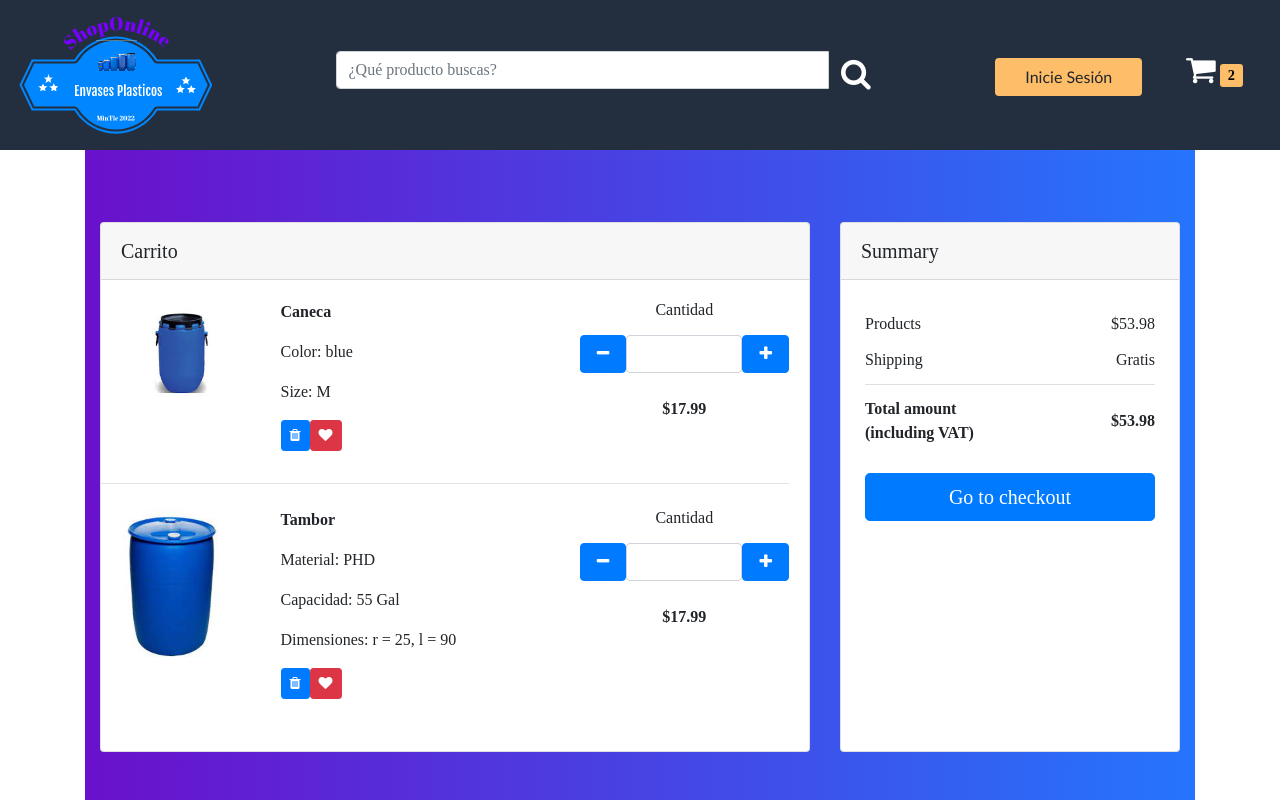
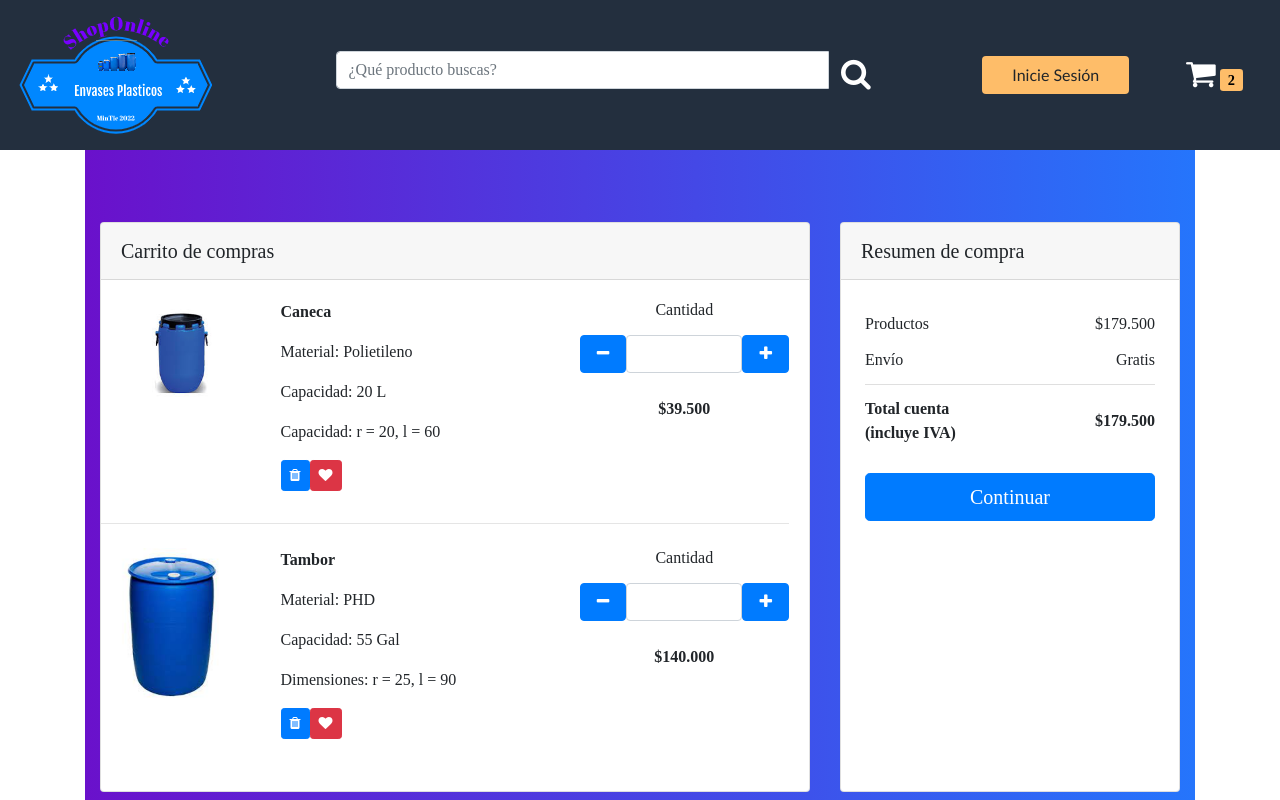
Before and after one commit to Software-For-Your-Needs/shopOnline, a React (Create React App) app in the folder front/: page /Carrito in a window 1280 px wide. Built offline with nearby package versions, Linux system fonts and the light colour scheme; a web font is replaced by a local one.

Commit message:
feat: agrega enlace entre carrito y productos

```diff
--- a/front/src/components/Carrito.js
+++ b/front/src/components/Carrito.js
@@ -9,7 +9,7 @@ export const Carrito = () => {
                     <div className="col-md-8">
                         <div className="card mb-4">
                             <div className="card-header py-3">
-                                <h5 className="mb-0">Carrito</h5>
+                                <h5 className="mb-0">Carrito de compras</h5>
                             </div>
                             <div className="card-body">
                                 <div className="row">
@@ -27,8 +27,9 @@ export const Carrito = () => {
 
                                     <div className="col-lg-5 col-md-6 mb-4 mb-lg-0">
                                         <p><strong>Caneca</strong></p>
-                                        <p>Color: blue</p>
-                                        <p>Size: M</p>
+                                        <p>Material: Polietileno</p>
+                                        <p>Capacidad: 20 L</p>
+                                        <p>Capacidad: r = 20, l = 60</p>
                                         <button type="button" className="btn btn-primary btn-sm mb-2" data-mdb-toggle="tooltip" title="Remover producto">
                                         <i className="fa fa-trash"></i>
                                         </button>
@@ -56,7 +57,7 @@ export const Carrito = () => {
                                             </button>
                                         </div>
                                         <p className="text-start text-md-center">
-                                        <strong>$17.99</strong>
+                                        <strong>$39.500</strong>
                                         </p>
                                     </div>
 
@@ -110,7 +111,7 @@ export const Carrito = () => {
                                             </button>
                                         </div>
                                         <p class="text-start text-md-center">
-                                        <strong>$17.99</strong>
+                                        <strong>$140.000</strong>
                                         </p>
                                     </div>
                                 </div>
@@ -123,34 +124,34 @@ export const Carrito = () => {
                     <div class="col-md-4">
                         <div class="card mb-4">
                             <div class="card-header py-3">
-                                <h5 class="mb-0">Summary</h5>
+                                <h5 class="mb-0">Resumen de compra</h5>
                             </div>
                             <div class="card-body px-4">
                                 <ul class="list-group list-group-flush">
                                     <li
                                         class="list-group-item d-flex justify-content-between align-items-center border-0 px-0 pb-0">
-                                        Products
-                                        <span>$53.98</span>
+                                        Productos
+                                        <span>$179.500</span>
                                     </li>
                                     <li class="list-group-item d-flex justify-content-between align-items-center px-0">
-                                        Shipping
+                                        Envío
                                         <span>Gratis</span>
                                     </li>
                                     <li
                                         class="list-group-item d-flex justify-content-between align-items-center border-0 px-0 mb-3">
                                         <div>
-                                        <strong>Total amount</strong>
+                                        <strong>Total cuenta</strong>
                                         <strong>
-                                            <p class="mb-0">(including VAT)</p>
+                                            <p class="mb-0">(incluye IVA)</p>
                                         </strong>
                                         </div>
-                                        <span><strong>$53.98</strong></span>
+                                        <span><strong>$179.500</strong></span>
                                     </li>
                                 </ul>
 
-                                <button type="button" class="btn btn-primary btn-lg btn-block">
-                                Go to checkout
-                                </button>
+                                <a  href="http://localhost:3000" type="button" class="btn btn-primary btn-lg btn-block">
+                                Continuar
+                                </a>
                             </div>
                         </div>
                     </div>
--- a/front/src/components/layout/Header.js
+++ b/front/src/components/layout/Header.js
@@ -29,8 +29,10 @@ const Header = () => {
                 <div className="col-12 col-md-3 mt-4 mt-md-0 text-center">
                     <span><button className='btn' id="login_btn">Inicie Sesión</button></span>
                     &nbsp; &nbsp; &nbsp; &nbsp; &nbsp; &nbsp;
-                    <i class="fa fa-shopping-cart fa-2x text-white" aria-hidden="false"></i>
-                    <span className="ml-1" id="cart_count">2</span>
+                    <a href="http://localhost:3000/Carrito" className='btn'>
+                        <i class="fa fa-shopping-cart fa-2x text-white" aria-hidden="false"></i>
+                        <span className="ml-1" id="cart_count">2</span>
+                    </a>
                 </div>
 
             </nav>
```
